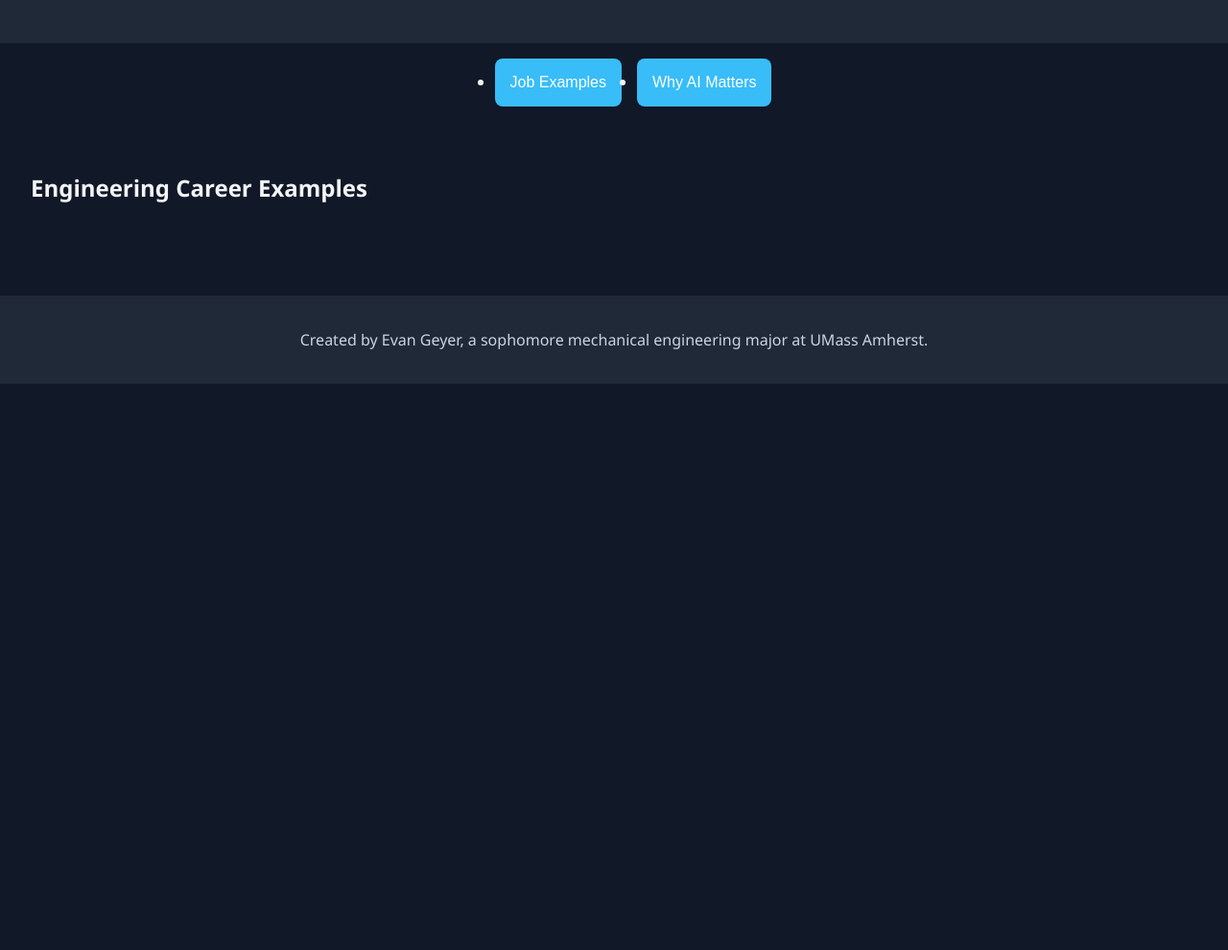
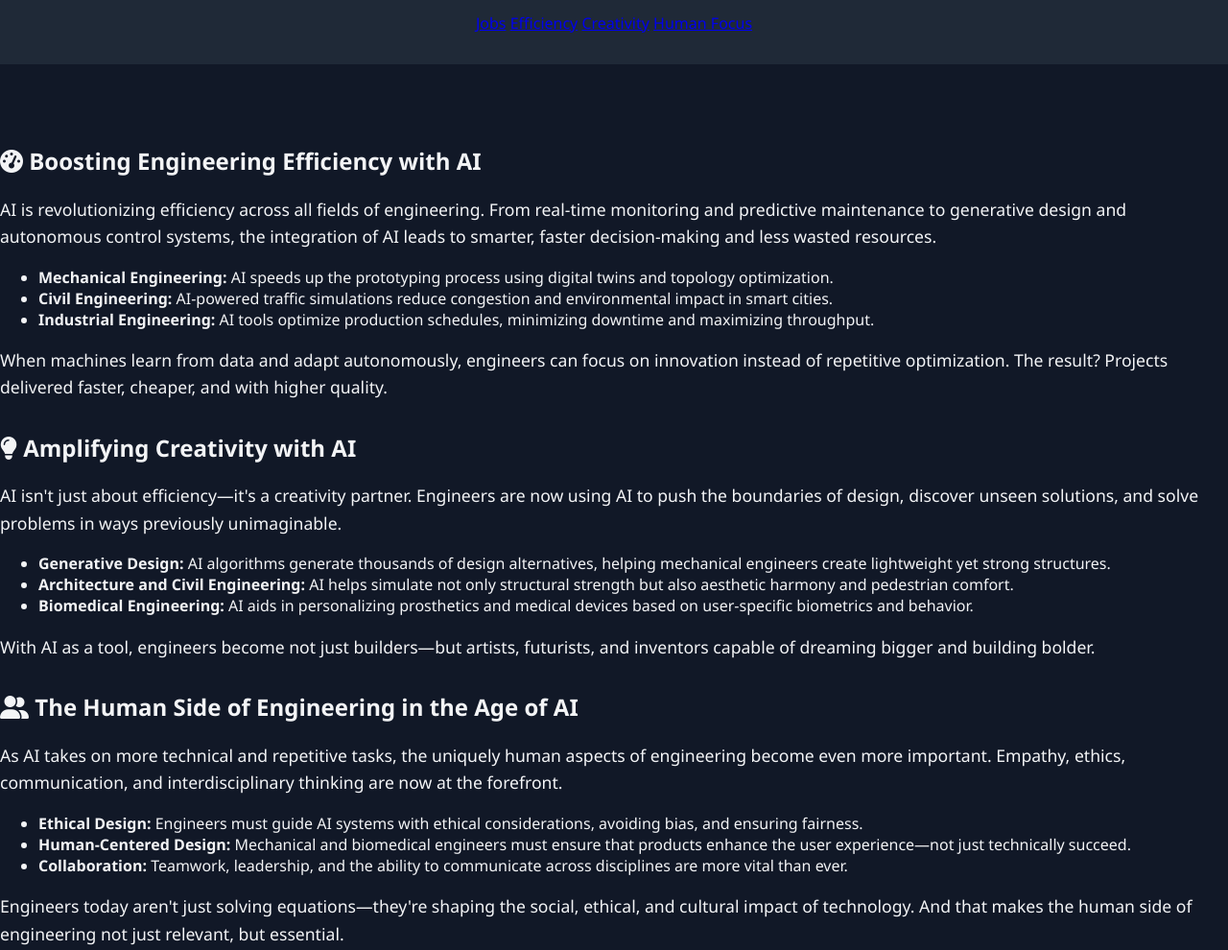
Before and after one commit to EGeyer9/AIEngineering, a plain HTML site: page index.html in a window 1280 px wide. Shown: the part 160-1150 px from the top of the page at 96% size. Before the commit the page ends 800 px from the top, so only its background shows below. Drawn offline with Linux system fonts and the light colour scheme.

Commit message:
Update index.html

```diff
--- a/index.html
+++ b/index.html
@@ -4,52 +4,55 @@
   <meta charset="UTF-8" />
   <meta name="viewport" content="width=device-width, initial-scale=1.0"/>
   <title>Engineering & AI Careers</title>
-  <link href="https://cdnjs.cloudflare.com/ajax/libs/font-awesome/6.0.0-beta3/css/all.min.css" rel="stylesheet">
   <link rel="stylesheet" href="styles.css" />
+  <script src="https://kit.fontawesome.com/a076d05399.js" crossorigin="anonymous"></script>
 </head>
 <body>
   <header>
     <h1>Engineering + AI = The Future</h1>
     <p>Click each card to explore how AI is reshaping real engineering jobs.</p>
+    <nav>
+      <a href="#jobs">Jobs</a>
+      <a href="#efficiency">Efficiency</a>
+      <a href="#creativity">Creativity</a>
+      <a href="#human">Human Focus</a>
+    </nav>
   </header>
 
-  <nav>
+  <main id="jobs"></main>
+
+  <section id="efficiency" class="info-page">
+    <h2><i class="fas fa-tachometer-alt"></i> Boosting Engineering Efficiency with AI</h2>
+    <p>AI is revolutionizing efficiency across all fields of engineering. From real-time monitoring and predictive maintenance to generative design and autonomous control systems, the integration of AI leads to smarter, faster decision-making and less wasted resources.</p>
     <ul>
-      <li><button onclick="showPage('jobs')">Job Examples</button></li>
-      <li><button onclick="showPage('why-it-matters')">Why AI Matters</button></li>
+      <li><strong>Mechanical Engineering:</strong> AI speeds up the prototyping process using digital twins and topology optimization.</li>
+      <li><strong>Civil Engineering:</strong> AI-powered traffic simulations reduce congestion and environmental impact in smart cities.</li>
+      <li><strong>Industrial Engineering:</strong> AI tools optimize production schedules, minimizing downtime and maximizing throughput.</li>
     </ul>
-  </nav>
+    <p>When machines learn from data and adapt autonomously, engineers can focus on innovation instead of repetitive optimization. The result? Projects delivered faster, cheaper, and with higher quality.</p>
+  </section>
 
-  <!-- Job Examples Section -->
-  <main id="jobs" class="page">
-    <h2>Engineering Career Examples</h2>
-    <div id="job-cards" class="job-cards"></div>
-  </main>
+  <section id="creativity" class="info-page">
+    <h2><i class="fas fa-lightbulb"></i> Amplifying Creativity with AI</h2>
+    <p>AI isn't just about efficiency—it's a creativity partner. Engineers are now using AI to push the boundaries of design, discover unseen solutions, and solve problems in ways previously unimaginable.</p>
+    <ul>
+      <li><strong>Generative Design:</strong> AI algorithms generate thousands of design alternatives, helping mechanical engineers create lightweight yet strong structures.</li>
+      <li><strong>Architecture and Civil Engineering:</strong> AI helps simulate not only structural strength but also aesthetic harmony and pedestrian comfort.</li>
+      <li><strong>Biomedical Engineering:</strong> AI aids in personalizing prosthetics and medical devices based on user-specific biometrics and behavior.</li>
+    </ul>
+    <p>With AI as a tool, engineers become not just builders—but artists, futurists, and inventors capable of dreaming bigger and building bolder.</p>
+  </section>
 
-  <!-- Why AI Matters Section -->
-  <main id="why-it-matters" class="page hidden">
-    <h2>Why AI Matters in Engineering</h2>
-    <div class="buttons">
-      <button onclick="showContent('efficiency')">Efficiency</button>
-      <button onclick="showContent('creativity')">Creativity</button>
-      <button onclick="showContent('human-centered')">Human-Centered Engineering</button>
-    </div>
-
-    <section id="efficiency" class="content hidden">
-      <h3><i class="fas fa-chart-line"></i> Efficiency</h3>
-      <p>AI streamlines engineering tasks, automating repetitive calculations and simulations. This saves time, allowing engineers to focus on higher-level problem-solving. Automated systems can handle tasks such as optimizing designs, reducing trial-and-error in simulations, and processing large datasets quickly, which accelerates the development process and improves accuracy.</p>
-    </section>
-
-    <section id="creativity" class="content hidden">
-      <h3><i class="fas fa-lightbulb"></i> Creativity</h3>
-      <p>AI empowers engineers by freeing them from mundane tasks, allowing for more time to focus on innovation. For instance, AI tools can suggest alternative design ideas, explore new materials, or predict unforeseen problems, enabling engineers to push the boundaries of what’s possible in fields such as robotics, renewable energy, and aerospace technology.</p>
-    </section>
-
-    <section id="human-centered" class="content hidden">
-      <h3><i class="fas fa-user"></i> Human-Centered Engineering</h3>
-      <p>AI enables engineers to create products and systems that are more responsive to human needs. In biomedical engineering, for example, AI is used to design prosthetics that adapt to individual movement patterns. In automotive engineering, AI improves safety features by predicting human driver behavior and adjusting vehicle responses accordingly, ultimately creating a better user experience.</p>
-    </section>
-  </main>
+  <section id="human" class="info-page">
+    <h2><i class="fas fa-user-friends"></i> The Human Side of Engineering in the Age of AI</h2>
+    <p>As AI takes on more technical and repetitive tasks, the uniquely human aspects of engineering become even more important. Empathy, ethics, communication, and interdisciplinary thinking are now at the forefront.</p>
+    <ul>
+      <li><strong>Ethical Design:</strong> Engineers must guide AI systems with ethical considerations, avoiding bias, and ensuring fairness.</li>
+      <li><strong>Human-Centered Design:</strong> Mechanical and biomedical engineers must ensure that products enhance the user experience—not just technically succeed.</li>
+      <li><strong>Collaboration:</strong> Teamwork, leadership, and the ability to communicate across disciplines are more vital than ever.</li>
+    </ul>
+    <p>Engineers today aren't just solving equations—they're shaping the social, ethical, and cultural impact of technology. And that makes the human side of engineering not just relevant, but essential.</p>
+  </section>
 
   <footer>
     <p>Created by Evan Geyer, a sophomore mechanical engineering major at UMass Amherst.</p>
```
